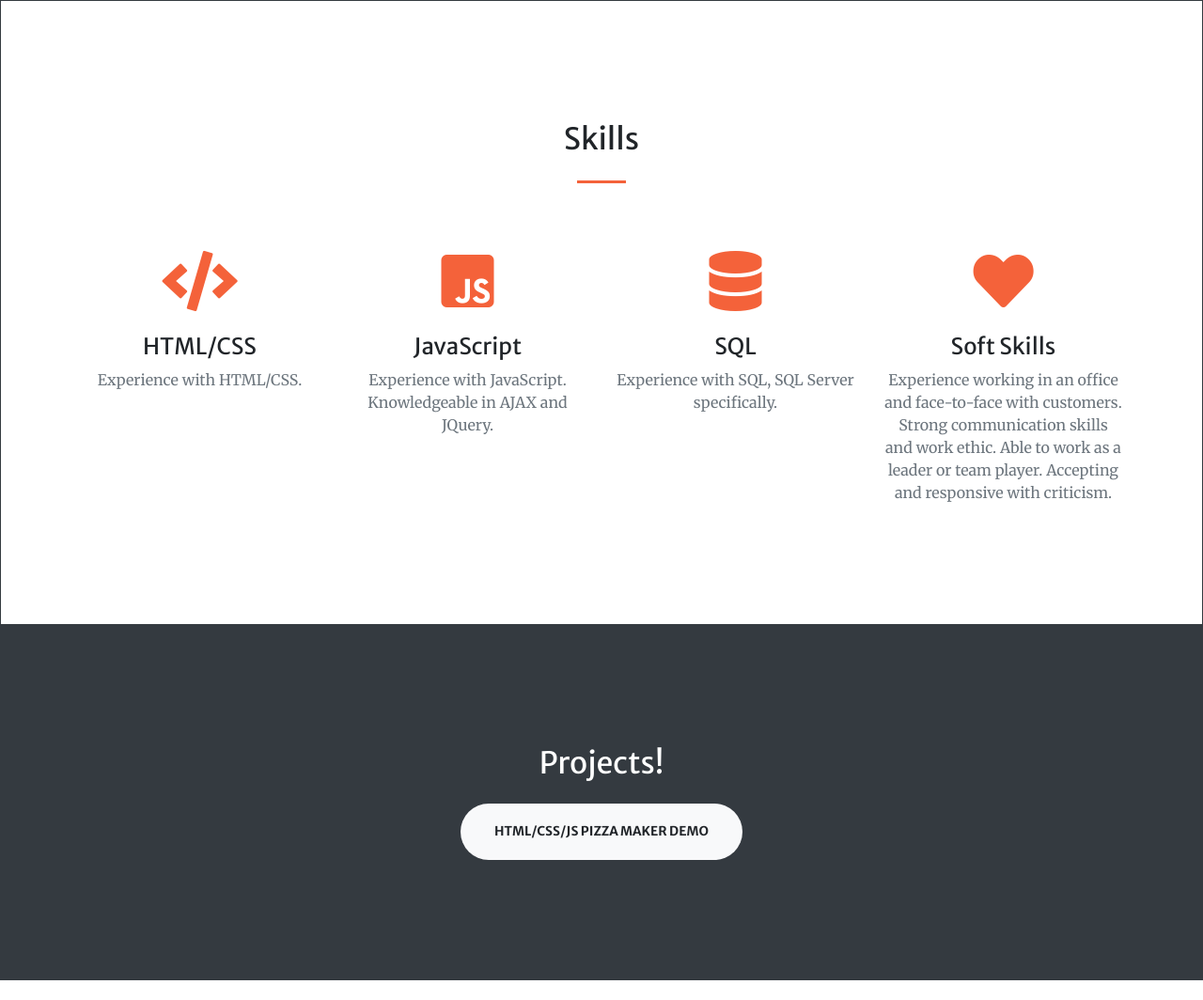
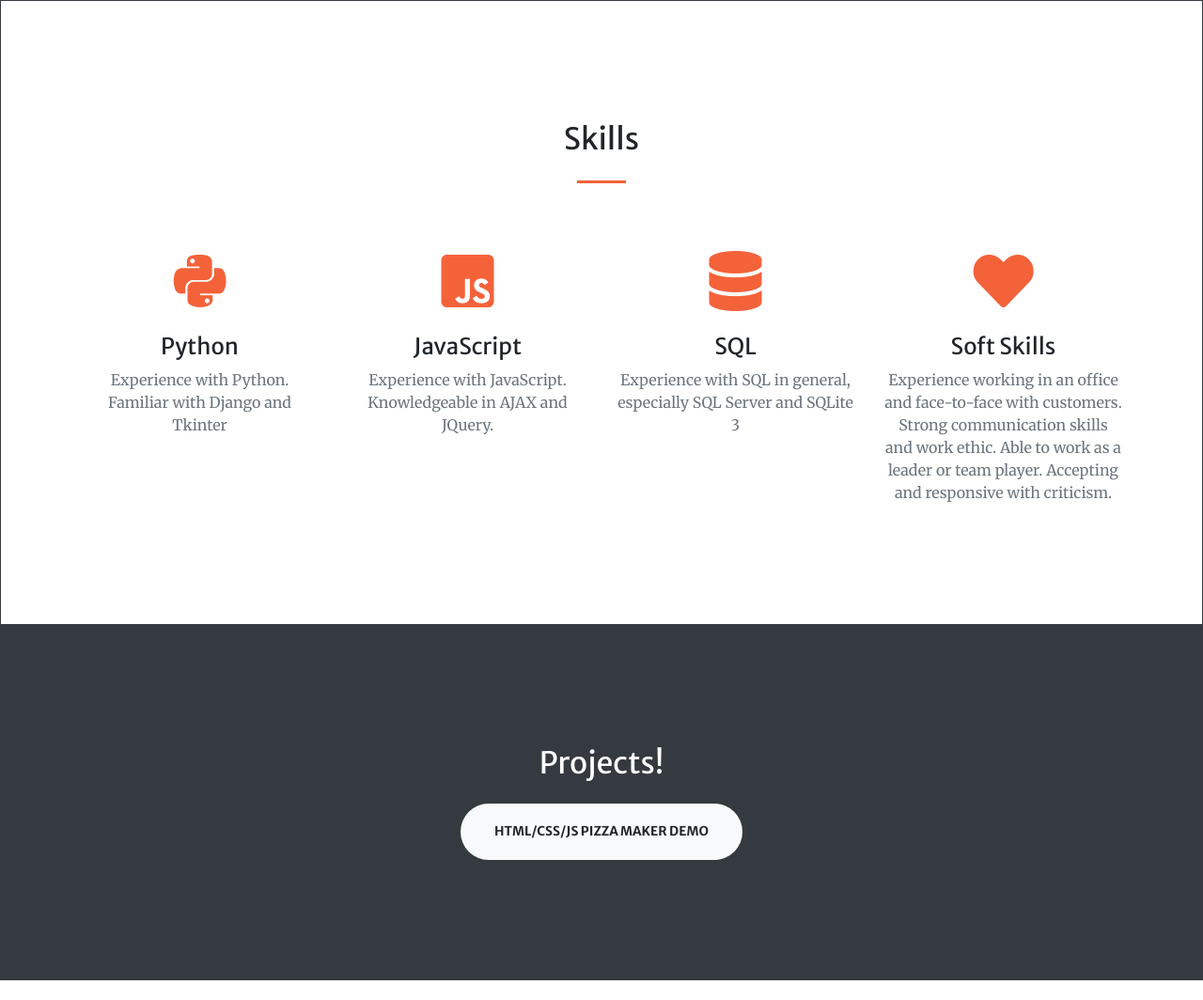
Before and after one commit to A-Wunderlich/A-Wunderlich.github.io, a website with bundled scripts: page index.html in a window 1280 px wide. Shown: the part 1291-2355 px from the top of the page at 94% size. Built offline with nearby package versions, Linux system fonts and the light colour scheme.

Commit message:
update index

```diff
--- a/index.html
+++ b/index.html
@@ -93,9 +93,9 @@
       <div class="row">
         <div class="col-lg-3 col-md-6 text-center">
           <div class="mt-5">
-            <i class="fas fa-4x fa-code text-primary mb-4"></i>
-            <h3 class="h4 mb-2">HTML/CSS</h3>
-            <p class="text-muted mb-0">Experience with HTML/CSS.</p>
+            <i class="fab fa-4x fa-python text-primary mb-4"></i>
+            <h3 class="h4 mb-2">Python</h3>
+            <p class="text-muted mb-0">Experience with Python. Familiar with Django and Tkinter</p>
           </div>
         </div>
         <div class="col-lg-3 col-md-6 text-center">
@@ -109,7 +109,7 @@
           <div class="mt-5">
             <i class="fas fa-4x fas fa-database text-primary mb-4"></i>
             <h3 class="h4 mb-2">SQL</h3>
-            <p class="text-muted mb-0">Experience with SQL, SQL Server specifically.</p>
+            <p class="text-muted mb-0">Experience with SQL in general, especially SQL Server and SQLite 3</p>
           </div>
         </div>
         <div class="col-lg-3 col-md-6 text-center">
```
